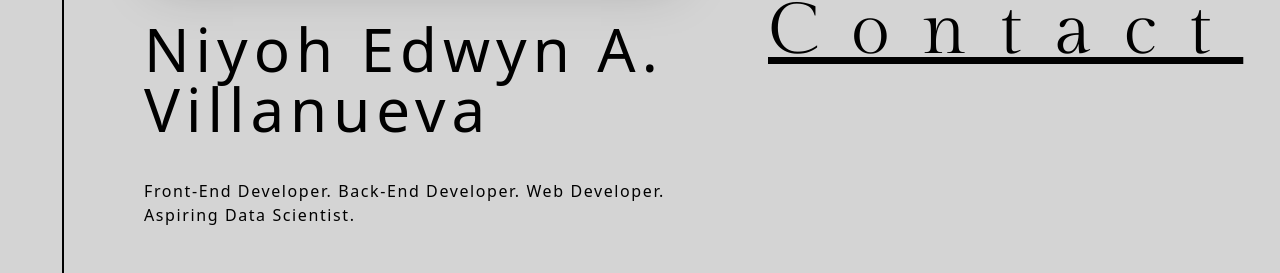
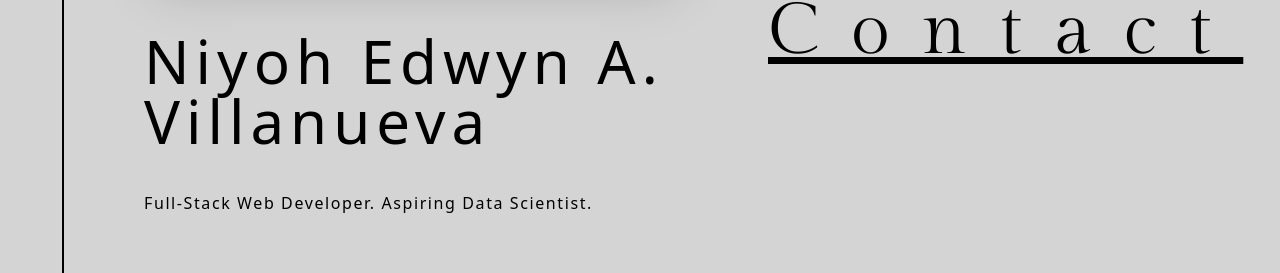
Before and after one commit to niyoh55/blog_portfoliov2, a Next.js app: page / in a window 1280 px wide. Shown: the part 524-797 px from the top of the page. Built offline with nearby package versions, Linux system fonts and the light colour scheme.

Commit message:
edited text below name

```diff
--- a/pages/index.js
+++ b/pages/index.js
@@ -105,8 +105,7 @@ export default function Home() {
                 </h1>
 
                 <h2 className="text-base py-10 tracking-widest text-left">
-                  Front-End Developer. Back-End Developer. Web Developer.
-                  Aspiring Data Scientist.
+                  Full-Stack Web Developer. Aspiring Data Scientist.
                 </h2>
               </motion.div>
             </div>
```
